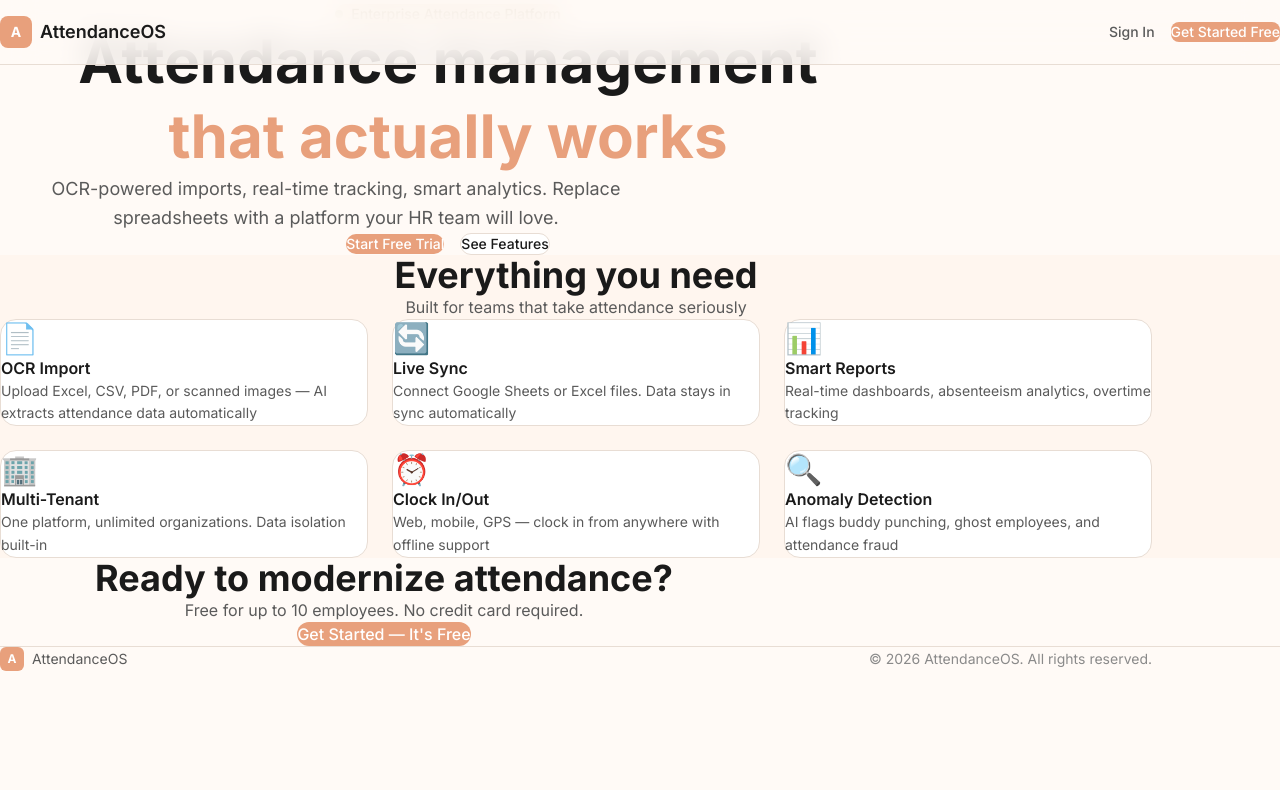
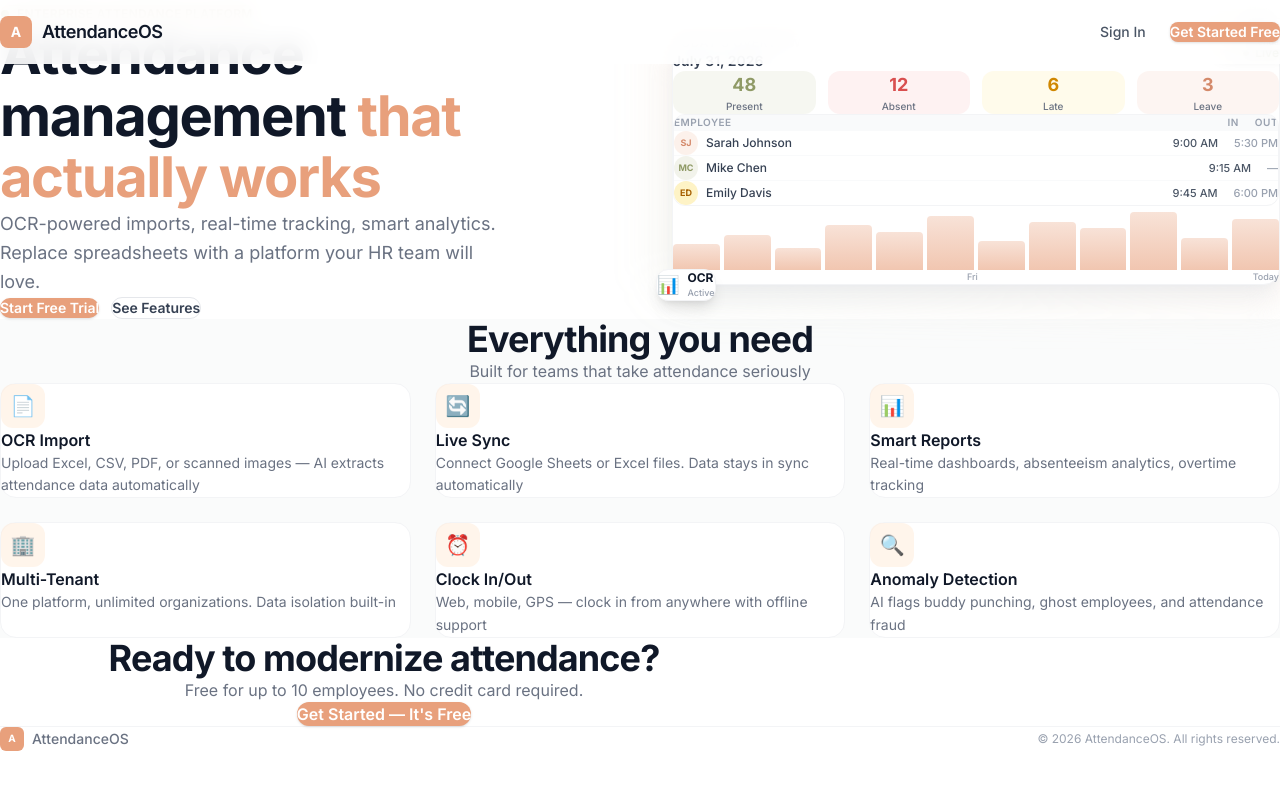
Before and after one commit to tahiralatif/AttendanceOS, a Next.js app in the folder frontend/: page / in a window 1280 px wide. Shown: the top 790 px of the page. Built offline with nearby package versions, Linux system fonts and the light colour scheme.

Commit message:
feat: complete landing page rewrite — two-column hero with dashboard preview card, matching reference design

```diff
--- a/frontend/src/app/layout.tsx
+++ b/frontend/src/app/layout.tsx
@@ -16,7 +16,7 @@
       <head>
         <meta name="viewport" content="width=device-width, initial-scale=1, maximum-scale=5" />
         <link
-          href="https://fonts.googleapis.com/css2?family=Inter:wght@300;400;500;600;700&display=swap"
+          href="https://fonts.googleapis.com/css2?family=Inter:wght@300;400;500;600;700;800&display=swap"
           rel="stylesheet"
         />
       </head>
--- a/frontend/src/app/page.tsx
+++ b/frontend/src/app/page.tsx
@@ -16,124 +16,254 @@
   ];
 
   return (
-    <div className="min-h-screen bg-surface">
-      {/* ── Navigation ── */}
-      <nav className="fixed top-0 left-0 right-0 z-50 bg-surface/80 backdrop-blur-lg border-b border-border">
-        <div className="max-w-7xl mx-auto px-4 sm:px-6 lg:px-8 h-14 sm:h-16 flex items-center justify-between">
-          <div className="flex items-center gap-2">
-            <div className="w-8 h-8 rounded-lg bg-primary flex items-center justify-center shrink-0">
+    <div className="min-h-screen bg-white font-['Inter',system-ui,-apple-system,sans-serif]">
+      {/* ══════════════════════════════════════════════════════════
+          NAVIGATION
+      ══════════════════════════════════════════════════════════ */}
+      <nav className="fixed top-0 inset-x-0 z-50 bg-white/90 backdrop-blur-md">
+        <div className="max-w-7xl mx-auto px-5 sm:px-8 h-16 flex items-center justify-between">
+          {/* Logo */}
+          <Link href="/" className="flex items-center gap-2.5">
+            <div className="w-8 h-8 rounded-lg bg-primary flex items-center justify-center">
               <span className="text-white font-bold text-sm">A</span>
             </div>
-            <span className="font-semibold text-base sm:text-lg text-text">AttendanceOS</span>
-          </div>
+            <span className="font-semibold text-lg text-gray-900 tracking-tight">AttendanceOS</span>
+          </Link>
 
-          {/* Desktop nav */}
-          <div className="hidden sm:flex items-center gap-4">
-            <Link href="/login" className="text-sm font-medium text-text-secondary hover:text-text transition-colors">
+          {/* Desktop */}
+          <div className="hidden sm:flex items-center gap-6">
+            <Link href="/login" className="text-sm font-medium text-gray-600 hover:text-gray-900 transition-colors">
               Sign In
             </Link>
-            <Link href="/register" className="text-sm font-medium bg-primary text-white px-4 py-2 rounded-lg hover:bg-primary-dark transition-all hover:shadow-lg hover:shadow-primary/20">
+            <Link
+              href="/register"
+              className="text-sm font-semibold bg-primary text-white px-5 py-2.5 rounded-lg hover:bg-primary-dark transition-all duration-200 shadow-sm hover:shadow-md"
+            >
               Get Started Free
             </Link>
           </div>
 
           {/* Mobile hamburger */}
-          <button onClick={() => setMenuOpen(!menuOpen)} className="sm:hidden w-8 h-8 flex flex-col items-center justify-center gap-1.5" aria-label="Toggle menu">
-            <span className={`block w-5 h-0.5 bg-text rounded transition-all duration-300 ${menuOpen ? "rotate-45 translate-y-1" : ""}`} />
-            <span className={`block w-5 h-0.5 bg-text rounded transition-all duration-300 ${menuOpen ? "opacity-0" : ""}`} />
-            <span className={`block w-5 h-0.5 bg-text rounded transition-all duration-300 ${menuOpen ? "-rotate-45 -translate-y-1" : ""}`} />
+          <button
+            onClick={() => setMenuOpen(!menuOpen)}
+            className="sm:hidden w-9 h-9 flex flex-col items-center justify-center gap-1.5"
+          >
+            <span className={`block w-5 h-0.5 bg-gray-700 rounded transition-all duration-300 origin-center ${menuOpen ? "rotate-45 translate-y-[4px]" : ""}`} />
+            <span className={`block w-5 h-0.5 bg-gray-700 rounded transition-all duration-300 ${menuOpen ? "opacity-0" : ""}`} />
+            <span className={`block w-5 h-0.5 bg-gray-700 rounded transition-all duration-300 origin-center ${menuOpen ? "-rotate-45 -translate-y-[4px]" : ""}`} />
           </button>
         </div>
 
-        {/* Mobile menu dropdown */}
+        {/* Mobile dropdown */}
         {menuOpen && (
-          <div className="sm:hidden border-t border-border bg-surface/95 backdrop-blur-lg px-4 py-4 space-y-3 animate-fade-in">
-            <Link href="/login" className="block text-sm font-medium text-text-secondary hover:text-text py-2" onClick={() => setMenuOpen(false)}>
+          <div className="sm:hidden border-t border-gray-100 bg-white px-5 py-4 space-y-3">
+            <Link href="/login" className="block text-sm font-medium text-gray-600 py-2" onClick={() => setMenuOpen(false)}>
               Sign In
             </Link>
-            <Link href="/register" className="block text-sm font-medium bg-primary text-white px-4 py-2.5 rounded-lg text-center hover:bg-primary-dark" onClick={() => setMenuOpen(false)}>
+            <Link href="/register" className="block text-sm font-semibold bg-primary text-white px-5 py-3 rounded-lg text-center" onClick={() => setMenuOpen(false)}>
               Get Started Free
             </Link>
           </div>
         )}
       </nav>
 
-      {/* ── Hero ── */}
-      <section className="relative pt-24 pb-16 sm:pt-28 sm:pb-20 lg:pt-32 lg:pb-24 px-4 sm:px-6 lg:px-8">
-        <div className="max-w-4xl mx-auto text-center">
-          <div className="inline-flex items-center gap-2 bg-cream px-3 py-1.5 sm:px-4 sm:py-1.5 rounded-full mb-5 sm:mb-6">
-            <div className="w-2 h-2 rounded-full bg-accent animate-pulse" />
-            <span className="text-xs sm:text-sm font-medium text-secondary">Enterprise Attendance Platform</span>
+      {/* ══════════════════════════════════════════════════════════
+          HERO — Two-column: Text left, Dashboard card right
+      ══════════════════════════════════════════════════════════ */}
+      <section className="pt-28 pb-16 sm:pt-32 sm:pb-20 lg:pt-36 lg:pb-24">
+        <div className="max-w-7xl mx-auto px-5 sm:px-8">
+          <div className="flex flex-col lg:flex-row items-center gap-12 lg:gap-16">
+            {/* ── Left: Copy ── */}
+            <div className="flex-1 text-center lg:text-left max-w-xl lg:max-w-none">
+              <div className="inline-flex items-center gap-2 bg-cream/60 border border-cream px-3.5 py-1.5 rounded-full mb-6">
+                <span className="w-2 h-2 rounded-full bg-accent" />
+                <span className="text-xs font-semibold text-secondary tracking-wide uppercase">Enterprise Attendance Platform</span>
               </div>
 
-          <h1 className="text-3xl sm:text-4xl md:text-5xl lg:text-6xl font-bold text-text leading-tight mb-5 sm:mb-6">
-            Attendance management<br className="hidden sm:block" />{" "}
+              <h1 className="text-[2.5rem] sm:text-5xl lg:text-[3.5rem] font-bold text-gray-900 leading-[1.1] tracking-tight mb-5">
+                Attendance management{" "}
                 <span className="text-primary">that actually works</span>
               </h1>
 
-          <p className="text-base sm:text-lg text-text-secondary max-w-2xl mx-auto mb-8 sm:mb-10 leading-relaxed">
-            OCR-powered imports, real-time tracking, smart analytics. Replace spreadsheets with a platform your HR team will love.
+              <p className="text-base sm:text-lg text-gray-500 leading-relaxed mb-8 max-w-lg mx-auto lg:mx-0">
+                OCR-powered imports, real-time tracking, smart analytics.
+                Replace spreadsheets with a platform your HR team will love.
               </p>
 
-          <div className="flex flex-col sm:flex-row items-center justify-center gap-3 sm:gap-4">
-            <Link href="/register" className="w-full sm:w-auto bg-primary text-white px-8 py-3.5 rounded-xl font-medium text-sm hover:bg-primary-dark transition-all hover:shadow-lg hover:shadow-primary/25 hover:-translate-y-0.5 text-center">
+              <div className="flex flex-col sm:flex-row items-center lg:justify-start justify-center gap-3">
+                <Link
+                  href="/register"
+                  className="w-full sm:w-auto bg-primary text-white px-7 py-3.5 rounded-xl font-semibold text-sm hover:bg-primary-dark transition-all duration-200 shadow-sm hover:shadow-lg hover:shadow-primary/20 text-center"
+                >
                   Start Free Trial
                 </Link>
-            <Link href="#features" className="w-full sm:w-auto bg-white text-text px-8 py-3.5 rounded-xl font-medium text-sm border border-border hover:border-primary/30 transition-all hover:shadow-md text-center">
+                <Link
+                  href="#features"
+                  className="w-full sm:w-auto bg-white text-gray-700 px-7 py-3.5 rounded-xl font-semibold text-sm border border-gray-200 hover:border-primary/40 hover:text-primary transition-all duration-200 text-center"
+                >
                   See Features
                 </Link>
               </div>
             </div>
+
+            {/* ── Right: Dashboard Preview Card ── */}
+            <div className="flex-1 w-full max-w-lg lg:max-w-none">
+              <div className="relative">
+                {/* Background decoration */}
+                <div className="absolute -inset-3 bg-gradient-to-br from-primary/10 via-accent/10 to-cream/40 rounded-3xl blur-xl" />
+
+                {/* Main card */}
+                <div className="relative bg-white rounded-2xl border border-gray-100 shadow-xl shadow-gray-200/50 p-5 sm:p-6">
+                  {/* Card header */}
+                  <div className="flex items-center justify-between mb-5">
+                    <div>
+                      <p className="text-xs font-medium text-gray-400 uppercase tracking-wider">Today&apos;s Overview</p>
+                      <p className="text-sm font-semibold text-gray-700 mt-0.5">July 31, 2026</p>
+                    </div>
+                    <div className="flex items-center gap-1.5 bg-accent/10 px-3 py-1 rounded-full">
+                      <span className="w-1.5 h-1.5 rounded-full bg-accent animate-pulse" />
+                      <span className="text-xs font-semibold text-accent-dark">Live</span>
+                    </div>
+                  </div>
+
+                  {/* Stats row */}
+                  <div className="grid grid-cols-4 gap-3 mb-5">
+                    {[
+                      { label: "Present", value: "48", color: "text-accent-dark", bg: "bg-accent/10" },
+                      { label: "Absent", value: "12", color: "text-danger", bg: "bg-red-50" },
+                      { label: "Late", value: "6", color: "text-yellow-600", bg: "bg-amber-50" },
+                      { label: "Leave", value: "3", color: "text-primary-dark", bg: "bg-primary/10" },
+                    ].map((s, i) => (
+                      <div key={i} className={`${s.bg} rounded-xl p-2.5 text-center`}>
+                        <p className={`text-lg font-bold ${s.color}`}>{s.value}</p>
+                        <p className="text-[10px] font-medium text-gray-500 mt-0.5">{s.label}</p>
+                      </div>
+                    ))}
+                  </div>
+
+                  {/* Mini attendance table */}
+                  <div className="border border-gray-100 rounded-xl overflow-hidden mb-5">
+                    <div className="grid grid-cols-[1fr_auto_auto] gap-x-4 px-3.5 py-2 bg-gray-50 text-[10px] font-semibold text-gray-400 uppercase tracking-wider">
+                      <span>Employee</span>
+                      <span>In</span>
+                      <span>Out</span>
+                    </div>
+                    {[
+                      { name: "Sarah Johnson", initials: "SJ", time: "9:00 AM", out: "5:30 PM", color: "bg-primary/15 text-primary-dark" },
+                      { name: "Mike Chen", initials: "MC", time: "9:15 AM", out: "—", color: "bg-accent/15 text-accent-dark" },
+                      { name: "Emily Davis", initials: "ED", time: "9:45 AM", out: "6:00 PM", color: "bg-amber-100 text-yellow-700" },
+                    ].map((emp, i) => (
+                      <div key={i} className="grid grid-cols-[1fr_auto_auto] gap-x-4 items-center px-3.5 py-2.5 border-t border-gray-50">
+                        <div className="flex items-center gap-2 min-w-0">
+                          <div className={`w-6 h-6 rounded-full ${emp.color} flex items-center justify-center shrink-0`}>
+                            <span className="text-[9px] font-bold">{emp.initials}</span>
+                          </div>
+                          <span className="text-xs font-medium text-gray-700 truncate">{emp.name}</span>
+                        </div>
+                        <span className="text-[11px] text-gray-600 font-medium">{emp.time}</span>
+                        <span className="text-[11px] text-gray-400 font-medium">{emp.out}</span>
+                      </div>
+                    ))}
+                  </div>
+
+                  {/* Mini chart placeholder */}
+                  <div className="flex items-end gap-1 h-16 px-2">
+                    {[40, 55, 35, 70, 60, 85, 45, 75, 65, 90, 50, 80].map((h, i) => (
+                      <div key={i} className="flex-1 rounded-t-sm bg-gradient-to-t from-primary/60 to-primary/30" style={{ height: `${h}%` }} />
+                    ))}
+                  </div>
+                  <div className="flex justify-between px-2 mt-1.5">
+                    <span className="text-[9px] text-gray-400 font-medium">Mon</span>
+                    <span className="text-[9px] text-gray-400 font-medium">Fri</span>
+                    <span className="text-[9px] text-gray-400 font-medium">Today</span>
+                  </div>
+                </div>
+
+                {/* Floating badges */}
+                <div className="absolute -top-3 -right-3 sm:-top-4 sm:-right-4 bg-white rounded-xl shadow-lg border border-gray-100 px-3 py-2 flex items-center gap-2">
+                  <span className="text-lg">⚡</span>
+                  <div>
+                    <p className="text-xs font-bold text-gray-900">92%</p>
+                    <p className="text-[9px] text-gray-400 font-medium">Attendance</p>
+                  </div>
+                </div>
+
+                <div className="absolute -bottom-3 -left-3 sm:-bottom-4 sm:-left-4 bg-white rounded-xl shadow-lg border border-gray-100 px-3 py-2 flex items-center gap-2">
+                  <span className="text-lg">📊</span>
+                  <div>
+                    <p className="text-xs font-bold text-gray-900">OCR</p>
+                    <p className="text-[9px] text-gray-400 font-medium">Active</p>
+                  </div>
+                </div>
+              </div>
+            </div>
+          </div>
+        </div>
       </section>
 
-      {/* ── Features ── */}
-      <section id="features" className="relative py-20 sm:py-24 lg:py-28 px-4 sm:px-6 lg:px-8 bg-cream-light">
-        <div className="max-w-6xl mx-auto">
-          <div className="text-center mb-12 sm:mb-16">
-            <h2 className="text-2xl sm:text-3xl lg:text-4xl font-bold text-text mb-3 sm:mb-4">Everything you need</h2>
-            <p className="text-sm sm:text-base text-text-secondary">Built for teams that take attendance seriously</p>
+      {/* ══════════════════════════════════════════════════════════
+          FEATURES — 3-column grid
+      ══════════════════════════════════════════════════════════ */}
+      <section id="features" className="py-20 sm:py-24 lg:py-28 bg-gray-50/80">
+        <div className="max-w-7xl mx-auto px-5 sm:px-8">
+          <div className="text-center mb-14 sm:mb-16">
+            <h2 className="text-2xl sm:text-3xl lg:text-4xl font-bold text-gray-900 tracking-tight mb-3">
+              Everything you need
+            </h2>
+            <p className="text-sm sm:text-base text-gray-500">
+              Built for teams that take attendance seriously
+            </p>
           </div>
 
           <div className="grid grid-cols-1 sm:grid-cols-2 lg:grid-cols-3 gap-5 sm:gap-6">
-            {features.map((feature, i) => (
+            {features.map((f, i) => (
               <div
                 key={i}
-                className="bg-white p-5 sm:p-6 rounded-2xl border border-border hover:border-primary/30 transition-all duration-300 hover:shadow-lg hover:shadow-primary/5 hover:-translate-y-1"
+                className="group bg-white p-6 rounded-2xl border border-gray-100 hover:border-primary/20 transition-all duration-300 hover:shadow-xl hover:shadow-primary/5 hover:-translate-y-1"
               >
-                <div className="text-2xl sm:text-3xl mb-3 sm:mb-4">{feature.icon}</div>
-                <h3 className="font-semibold text-text mb-1.5 sm:mb-2 text-sm sm:text-base">{feature.title}</h3>
-                <p className="text-xs sm:text-sm text-text-secondary leading-relaxed">{feature.desc}</p>
+                <div className="w-11 h-11 rounded-xl bg-cream/60 flex items-center justify-center text-xl mb-4 group-hover:bg-primary/10 transition-colors">
+                  {f.icon}
+                </div>
+                <h3 className="font-semibold text-gray-900 text-base mb-1.5">{f.title}</h3>
+                <p className="text-sm text-gray-500 leading-relaxed">{f.desc}</p>
               </div>
             ))}
           </div>
         </div>
       </section>
 
-      {/* ── CTA ── */}
-      <section className="relative py-20 sm:py-24 lg:py-28 px-4 sm:px-6 lg:px-8">
-        <div className="max-w-3xl mx-auto text-center">
-          <h2 className="text-2xl sm:text-3xl lg:text-4xl font-bold text-text mb-3 sm:mb-4">
+      {/* ══════════════════════════════════════════════════════════
+          CTA
+      ══════════════════════════════════════════════════════════ */}
+      <section className="py-20 sm:py-24 lg:py-28">
+        <div className="max-w-3xl mx-auto px-5 sm:px-8 text-center">
+          <h2 className="text-2xl sm:text-3xl lg:text-4xl font-bold text-gray-900 tracking-tight mb-4">
             Ready to modernize attendance?
           </h2>
-          <p className="text-sm sm:text-base text-text-secondary mb-8 sm:mb-10">
+          <p className="text-sm sm:text-base text-gray-500 mb-8 sm:mb-10">
             Free for up to 10 employees. No credit card required.
           </p>
-          <Link href="/register" className="inline-block bg-primary text-white px-8 sm:px-10 py-3.5 sm:py-4 rounded-xl font-medium text-sm sm:text-base hover:bg-primary-dark transition-all hover:shadow-lg hover:shadow-primary/25 hover:-translate-y-0.5">
+          <Link
+            href="/register"
+            className="inline-block bg-primary text-white px-8 py-4 rounded-xl font-semibold text-sm sm:text-base hover:bg-primary-dark transition-all duration-200 shadow-sm hover:shadow-lg hover:shadow-primary/20 hover:-translate-y-0.5"
+          >
             Get Started — It&apos;s Free
           </Link>
         </div>
       </section>
 
-      {/* ── Footer ── */}
-      <footer className="py-6 sm:py-8 px-4 sm:px-6 lg:px-8 border-t border-border">
-        <div className="max-w-6xl mx-auto flex flex-col sm:flex-row items-center justify-between gap-4">
+      {/* ══════════════════════════════════════════════════════════
+          FOOTER
+      ══════════════════════════════════════════════════════════ */}
+      <footer className="py-6 sm:py-8 border-t border-gray-100">
+        <div className="max-w-7xl mx-auto px-5 sm:px-8 flex flex-col sm:flex-row items-center justify-between gap-4">
           <div className="flex items-center gap-2">
             <div className="w-6 h-6 rounded-md bg-primary flex items-center justify-center">
-              <span className="text-white font-bold text-xs">A</span>
+              <span className="text-white font-bold text-[10px]">A</span>
             </div>
-            <span className="text-sm text-text-secondary">AttendanceOS</span>
+            <span className="text-sm text-gray-500 font-medium">AttendanceOS</span>
           </div>
-          <p className="text-xs sm:text-sm text-text-muted text-center sm:text-right">
+          <p className="text-xs text-gray-400">
             © 2026 AttendanceOS. All rights reserved.
           </p>
         </div>
```
Lines whose indentation alone changed are shown as unchanged.
